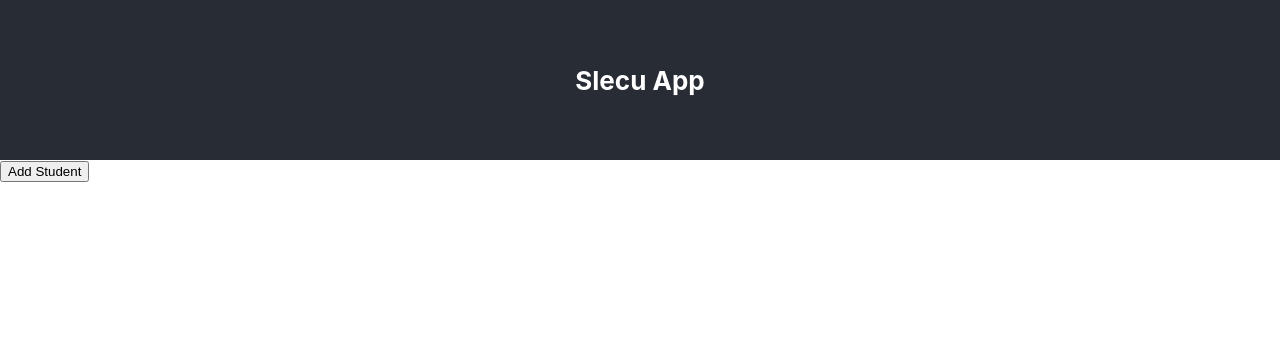
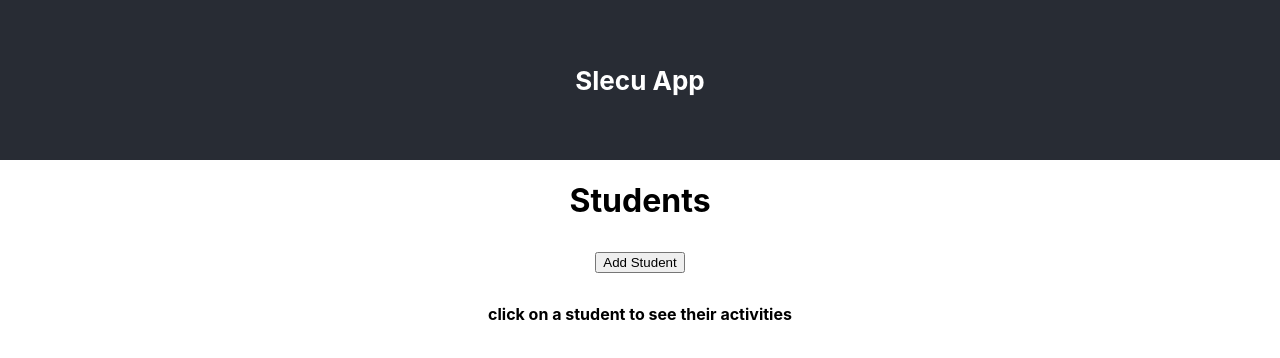
Before and after one commit to balexandermunoz/slecu-app, a React (Create React App) app: page / in a window 1280 px wide. Shown: the top 358 px of the page. Built offline with nearby package versions, Linux system fonts and the light colour scheme; no server answers.

Commit message:
:sparkles: Autocomplete for activities and catch errors

```diff
--- a/src/Components/Body.js
+++ b/src/Components/Body.js
@@ -2,7 +2,8 @@ import React, { useState, useEffect } from "react";
 import Modal from "./Modal";
 import Form from "./Form";
 import Table from "./Table";
-import "../Assets/Styles/Table.css";
+import Plots from "./Plots";
+import "../Assets/Styles/Body.css";
 
 const Body = (props) => {
   const [isOpen, setIsOpen] = useState(false);
@@ -47,6 +48,7 @@ const Body = (props) => {
     setFormType("activities");
     setIsOpen(true);
     setTitle("Add Activity");
+    if (index) setStudent({ studentid: index });
     setIndex(null);
   };
 
@@ -56,7 +58,8 @@ const Body = (props) => {
     };
     fetch(`http://localhost:9000/students/${id}`, requestInit)
       .then((res) => res.text())
-      .then((res) => console.log(res));
+      .then((res) => console.log(res))
+      .catch((error) => alert("Delete activities first!"));
     setListUpdated(true);
   };
 
@@ -81,24 +84,28 @@ const Body = (props) => {
   };
 
   const handleUpdateActivity = (id) => {
+    let currActivity = activities.find((el) => el.id === id);
     setFormType("activities");
     setIsOpen(true);
     setTitle("Update Activity");
     setIndex(id);
     setListUpdated(true);
+    setStudent(currActivity);
   };
 
   const handleActivities = (id) => {
     setIndexActivity(id);
+    setIndex(id);
     setListUpdated(true);
     setActivities(activities);
   };
 
   return (
-    <div>
+    <div className="body">
+      <h1>Students</h1>
       {students && (
         <Table
-          students={students}
+          data={students}
           type="students"
           handleDelete={handleDeleteStudent}
           handleUpdate={handleUpdateStudent}
@@ -113,10 +120,12 @@ const Body = (props) => {
           Add Student
         </button>
       </div>
+      {!index && <h4>click on a student to see their activities</h4>}
+      {index && <h1>Activities of student {index}</h1>}
       {activities && (
         <div>
           <Table
-            students={activities}
+            data={activities}
             type="activities"
             handleDelete={handleDeleteActivity}
             handleUpdate={handleUpdateActivity}
@@ -141,6 +150,7 @@ const Body = (props) => {
           type={formType}
         ></Form>
       </Modal>
+      <Plots isOpen={isOpen}></Plots>
     </div>
   );
 };
```
